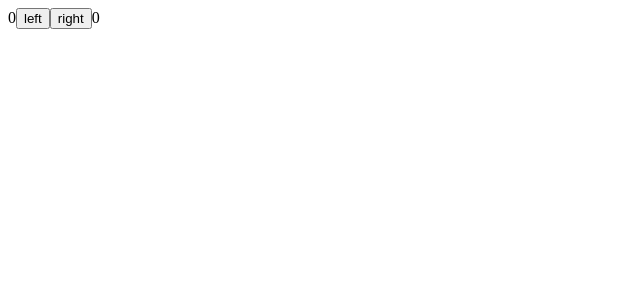
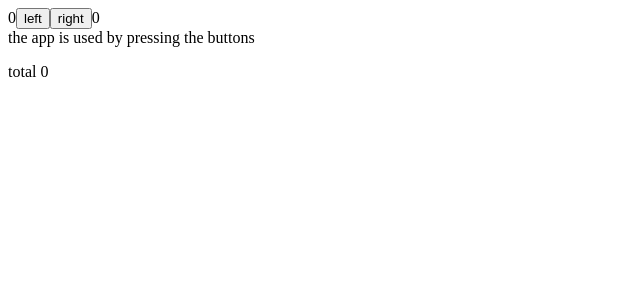
Before and after one commit to arolaeemil/Fullstack_palautusrepositorio, a React (Vite) app in the folder osa1/part1/: page / in a window 1280 px wide. Shown: the top 300 px of the page, without its empty margins (0-640 px from the left). Built offline with nearby package versions, Linux system fonts and the light colour scheme.

Commit message:
left/right app

```diff
--- a/osa1/part1/src/App.jsx
+++ b/osa1/part1/src/App.jsx
@@ -1,24 +1,55 @@
 import { useState } from 'react'
 
+const History = (props) => {
+  if (props.allClicks.length === 0) {
+    return (
+      <div>
+        the app is used by pressing the buttons
+      </div>
+    )
+  }
+  return (
+    <div>
+      button press history: {props.allClicks.join(' ')}
+    </div>
+  )
+}
+
+const Button = ({ handleClick, text }) => (
+  <button onClick={handleClick}>
+    {text}
+  </button>
+)
+
 const App = () => {
-  const [clicks, setClicks] = useState({
-    left: 0, right: 0
-  })
+  const [left, setLeft] = useState(0)
+  const [right, setRight] = useState(0)
+  const [allClicks, setAll] = useState([])
+  const [total, setTotal] = useState(0)
 
-  const handleLeftClick = () =>
-  setClicks({ ...clicks, left: clicks.left + 1 })
+  const handleLeftClick = () => {
+    setAll(allClicks.concat('L'))
+    const updatedLeft = left + 1
+    setLeft(updatedLeft)
+    setTotal(updatedLeft + right)
+  }
 
-  const handleRightClick = () =>
-  setClicks({ ...clicks, right: clicks.right + 1 })
+  const handleRightClick = () => {
+    setAll(allClicks.concat('R'))
+    const updatedRight = right + 1
+    setRight(updatedRight)
+    setTotal(left + updatedRight)
+  }
 
   return (
     <div>
-      <div>
-        {clicks.left}
-        <button onClick={handleLeftClick}>left</button>
-        <button onClick={handleRightClick}>right</button>
-        {clicks.right}
-      </div>
+      {left}
+      <Button handleClick={handleLeftClick} text='left' />
+      <Button handleClick={handleRightClick} text='right' />
+      {right}
+      <History allClicks={allClicks} />
+      <p>{allClicks.join(' ')}</p>
+      <p>total {total}</p>
     </div>
   )
 }
```
